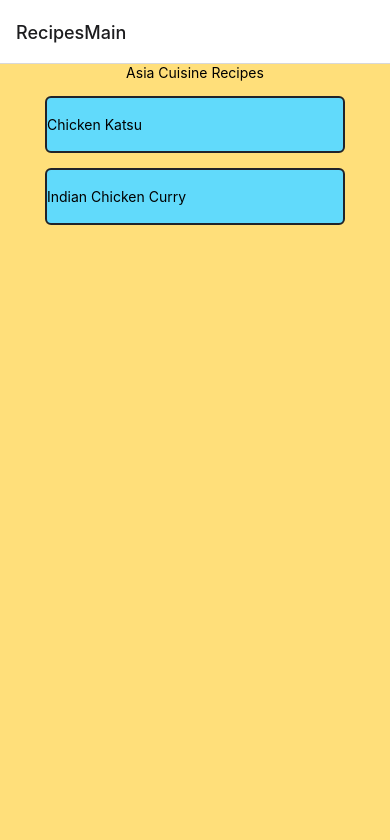
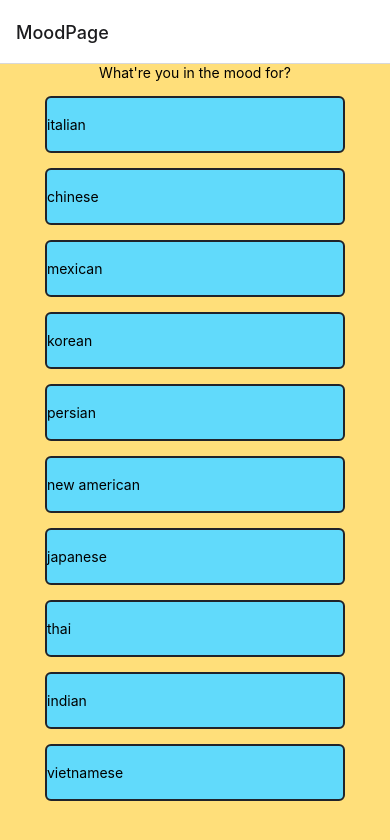
Before and after one commit to Full-Metal-Alchemist/NativEats, a React Native app in the folder app/: screen /MoodPage in a window 390 px wide. Shown: the top 840 px of the page. Built offline with nearby package versions, Linux system fonts and the light colour scheme.

Commit message:
working mood page and buttons. Navigation to homepage incomplete, need homepage detals.

```diff
--- a/app/App.jsx
+++ b/app/App.jsx
@@ -9,6 +9,7 @@ import Signup from './screens/authentication/Signup';
 import ForgotPassword from './screens/authentication/ForgotPass';
 import RecipesMain from './screens/recipes/RecipesMainScreen';
 import RecipesSingle from './screens/recipes/RecipesSingleScreen';
+import MoodPage from './screens/landing/moodpage/MoodPage';
 
 const Stack = createStackNavigator();
 
@@ -16,15 +17,16 @@ export default function App() {
   return (
     <NavigationContainer>
       <Stack.Navigator
-        initialRouteName="RecipesMain"
+        initialRouteName="MoodPage"
         screenOptions={{
           headerStyle: { elevation: 0 },
-          cardStyle: { backgroundColor: '#ffdf7a' }
+          cardStyle: { backgroundColor: '#ffdf7a' },
         }}
       >
         <Stack.Screen name="Login" component={Login} />
         <Stack.Screen name="Signup" component={Signup} />
         <Stack.Screen name="ForgotPassword" component={ForgotPassword} />
+        <Stack.Screen name="MoodPage" component={MoodPage} />
         <Stack.Screen name="RecipesMain" component={RecipesMain} />
         <Stack.Screen name="RecipesSingle" component={RecipesSingle} />
       </Stack.Navigator>
--- /dev/null
+++ b/app/screens/landing/moodpage/MoodButton.jsx
@@ -0,0 +1,41 @@
+import React from 'react';
+import {
+  Text, StyleSheet, View, Button, TouchableOpacity,
+} from 'react-native';
+
+const styles = StyleSheet.create({
+  text: {
+    fontSize: 30,
+    textAlign: 'center',
+    alignSelf: 'center',
+  },
+  touchable: {
+    width: 300,
+    marginTop: 15,
+    paddingVertical: 18,
+    borderWidth: 2,
+    borderColor: '#20232a',
+    borderRadius: 6,
+    backgroundColor: '#61dafb',
+    color: '#20232a',
+    textAlign: 'center',
+    alignSelf: 'center',
+    fontSize: 30,
+    fontWeight: 'bold',
+  },
+});
+
+function MoodButton({ navigation, title, data }) {
+  return (
+    <View>
+      <TouchableOpacity
+        style={styles.touchable}
+        onPress={() => navigation.navigate('Homepage', { data })}
+      >
+        <Text>{title}</Text>
+      </TouchableOpacity>
+    </View>
+  );
+}
+
+export default MoodButton;
--- /dev/null
+++ b/app/screens/landing/moodpage/MoodPage.jsx
@@ -0,0 +1,89 @@
+import React from 'react';
+import {
+  View, Text, StyleSheet, FlatList, SafeAreaView,
+} from 'react-native';
+import MoodButton from './MoodButton';
+
+const styles = StyleSheet.create({
+  text: {
+    fontSize: 30,
+  },
+  touchable: {
+    width: 300,
+    borderWidth: 2,
+    borderColor: '#20232a',
+    borderRadius: 6,
+    backgroundColor: '#55d6bf',
+    color: '#20232a',
+    textAlign: 'center',
+    fontSize: 30,
+    fontWeight: 'bold',
+    justifyContent: 'center',
+  },
+  list: {
+    alignItems: 'center',
+    padding: 0,
+    margin: 0,
+  },
+});
+
+function MoodPage({ navigation }) {
+  const mock =[{
+    id: '1',
+    cuisine: 'italian',
+  },
+  {
+    id: '2',
+    cuisine: 'chinese',
+  },
+  {
+    id: '3',
+    cuisine: 'mexican',
+  },
+  {
+    id: '4',
+    cuisine: 'korean',
+  },
+  {
+    id: '5',
+    cuisine: 'persian',
+  },
+  {
+    id: '6',
+    cuisine: 'new american',
+  },
+  {
+    id: '7',
+    cuisine: 'japanese',
+  },
+  {
+    id: '8',
+    cuisine: 'thai',
+  },
+  {
+    id: '9',
+    cuisine: 'indian',
+  },
+  {
+    id: '10',
+    cuisine: 'vietnamese',
+  }];
+  return (
+    <SafeAreaView style={styles.list}>
+      <Text>What&apos;re you in the mood for?</Text>
+      <FlatList
+        data={mock}
+        renderItem={({ item }) => (
+          <MoodButton
+            navigation={navigation}
+            title={item.cuisine}
+            data={item}
+          />
+        )}
+        keyExtractor={(item) => item.id}
+      />
+    </SafeAreaView>
+  );
+}
+
+export default MoodPage;
```
Also changed, not shown: app/screens/landing/Mood.jsx (deleted, +0 -24 lines).
